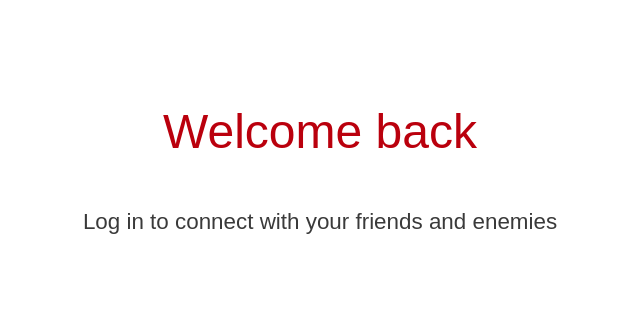
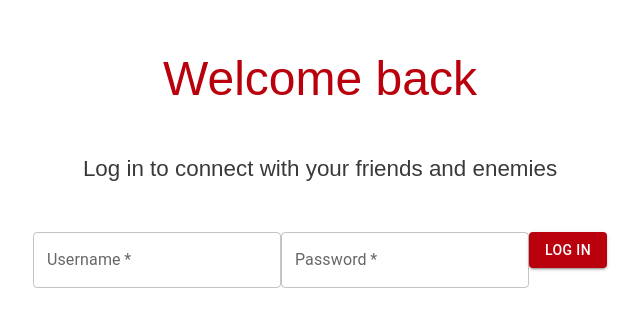
Before and after one commit to IngeHeeringa/202301-w7chwe-inge-heeringa-front, a React (Create React App) app: page /login in a window 1280 px wide. Shown: the part 231-558 px from the top of the page, without its empty margins (320-960 px from the left). Built offline with nearby package versions, Linux system fonts and the light colour scheme; a web font is replaced by a local one.

Commit message:
Create LoginFrom structure

```diff
--- /dev/null
+++ b/src/components/LoginForm/LoginForm.tsx
@@ -0,0 +1,26 @@
+import { Box, Button, TextField } from "@mui/material";
+
+const LoginForm = (): JSX.Element => {
+  return (
+    <Box component="form">
+      <TextField
+        required
+        id="outlined-username-input"
+        name="username"
+        label="Username"
+      />
+      <TextField
+        required
+        id="outlined-password-input"
+        label="Password"
+        name="password"
+        type="password"
+      />
+      <Button variant="contained" type="submit">
+        Log in
+      </Button>
+    </Box>
+  );
+};
+
+export default LoginForm;
--- a/src/pages/LoginPage/LoginPage.tsx
+++ b/src/pages/LoginPage/LoginPage.tsx
@@ -1,3 +1,4 @@
+import LoginForm from "../../components/LoginForm/LoginForm";
 import styles from "./LoginPage.module.css";
 
 const LoginPage = (): JSX.Element => {
@@ -5,6 +6,7 @@ const LoginPage = (): JSX.Element => {
     <section className={styles.loginPage}>
       <h1>Welcome back</h1>
       <span>Log in to connect with your friends and enemies</span>
+      <LoginForm />
     </section>
   );
 };
```
